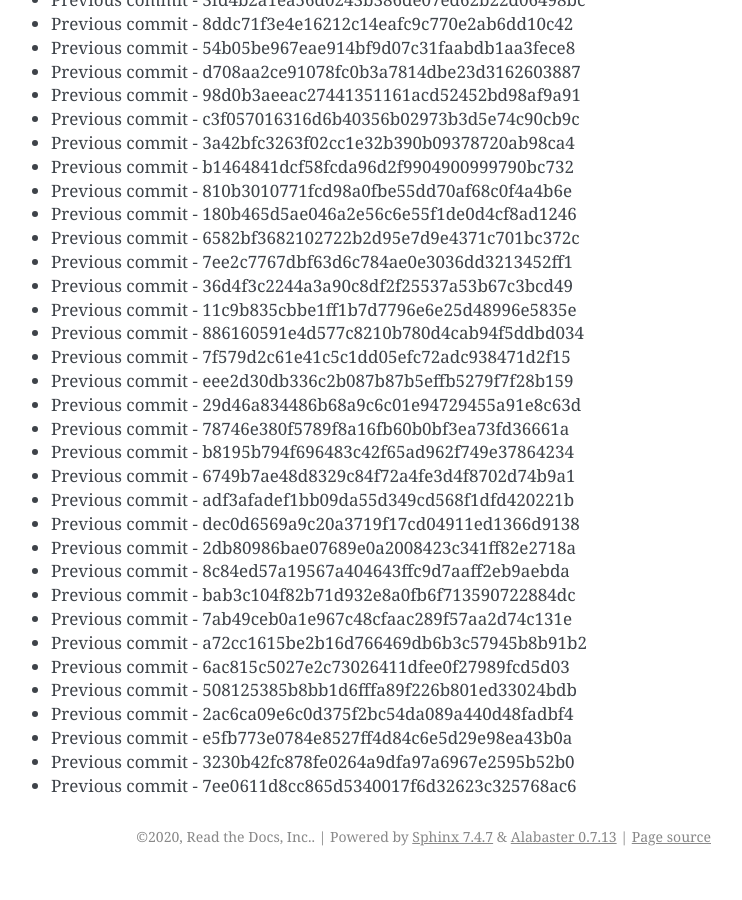
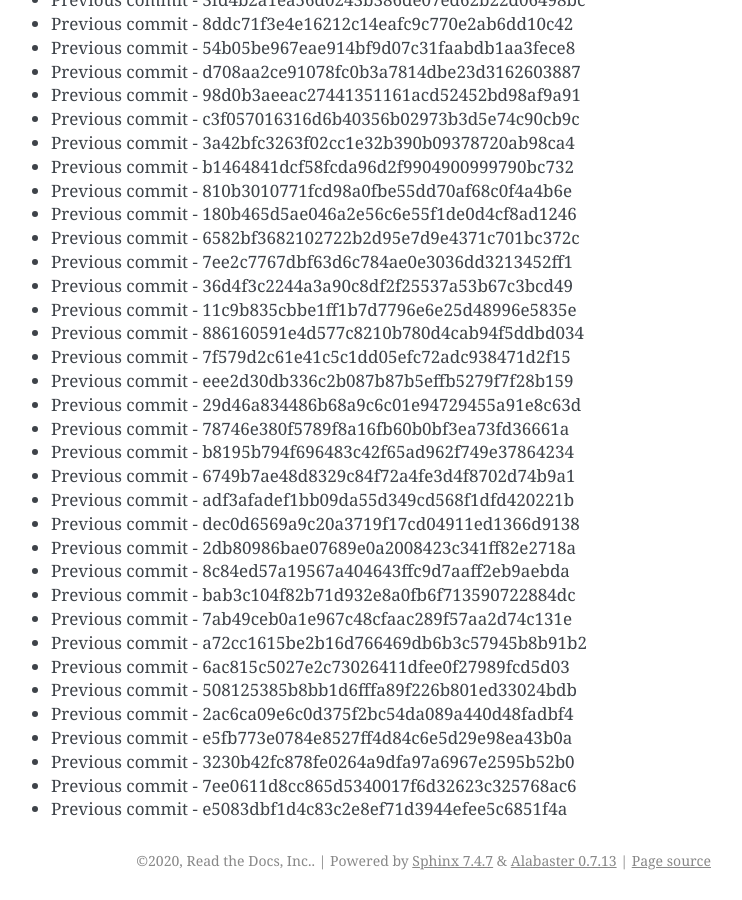
Before and after one commit to readthedocs/rtd-git-stresstest, a Sphinx documentation site: the page built from docs/updates.rst, in a window 1280 px wide and 900 px high, scrolled down 91369 px. Shown: the whole window, without its empty margins (399-1141 px from the left). Built offline with Sphinx 7.4.7, drawn with Linux system fonts in a browser that asks for light colours; before the commit the page ends 92245 px from its top, so only the background shows below that.

Commit message:
Generating commit from previous: e5083dbf1d4c83c2e8ef71d3944efee5c6851f4a

```diff
--- a/docs/updates.rst
+++ b/docs/updates.rst
@@ -3871,3 +3871,4 @@ It can be tested for any performance characteristics.
 * Previous commit - e5fb773e0784e8527ff4d84c6e5d29e98ea43b0a
 * Previous commit - 3230b42fc878fe0264a9dfa97a6967e2595b52b0
 * Previous commit - 7ee0611d8cc865d5340017f6d32623c325768ac6
+* Previous commit - e5083dbf1d4c83c2e8ef71d3944efee5c6851f4a
```
